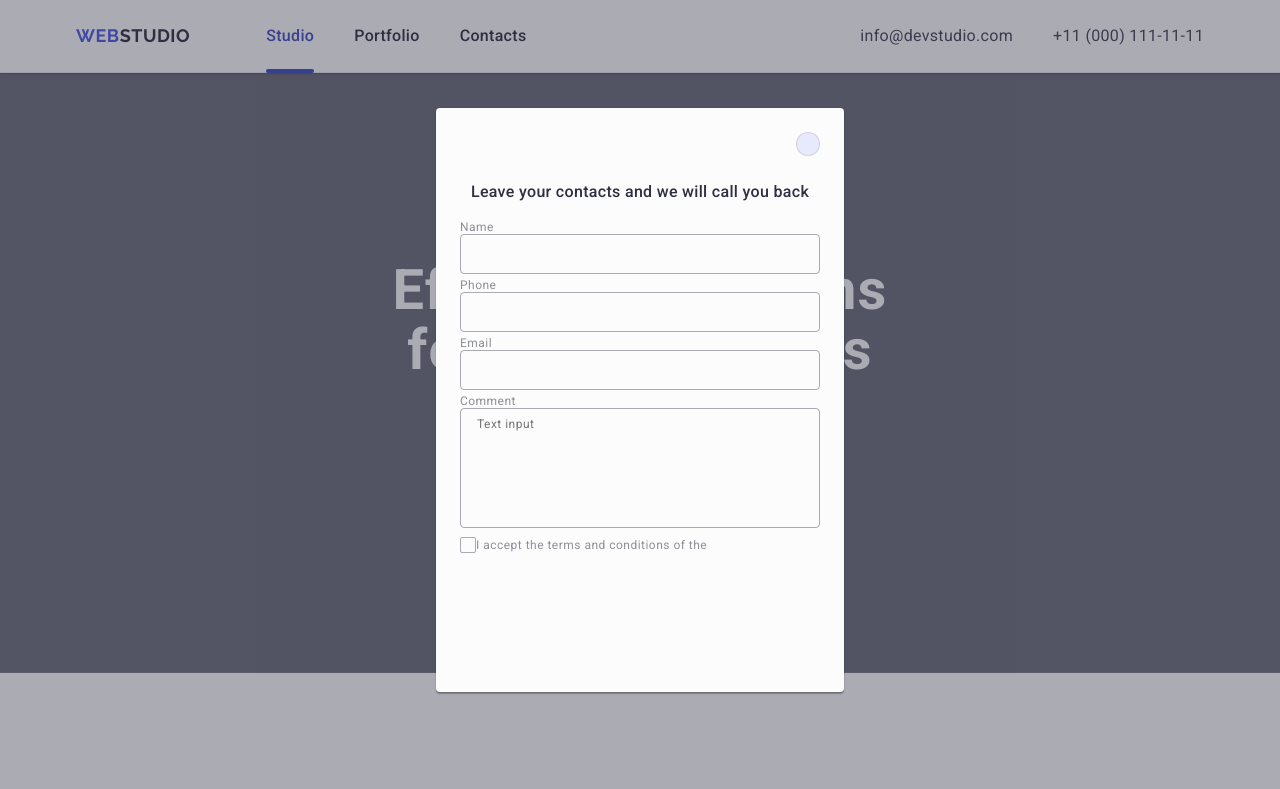
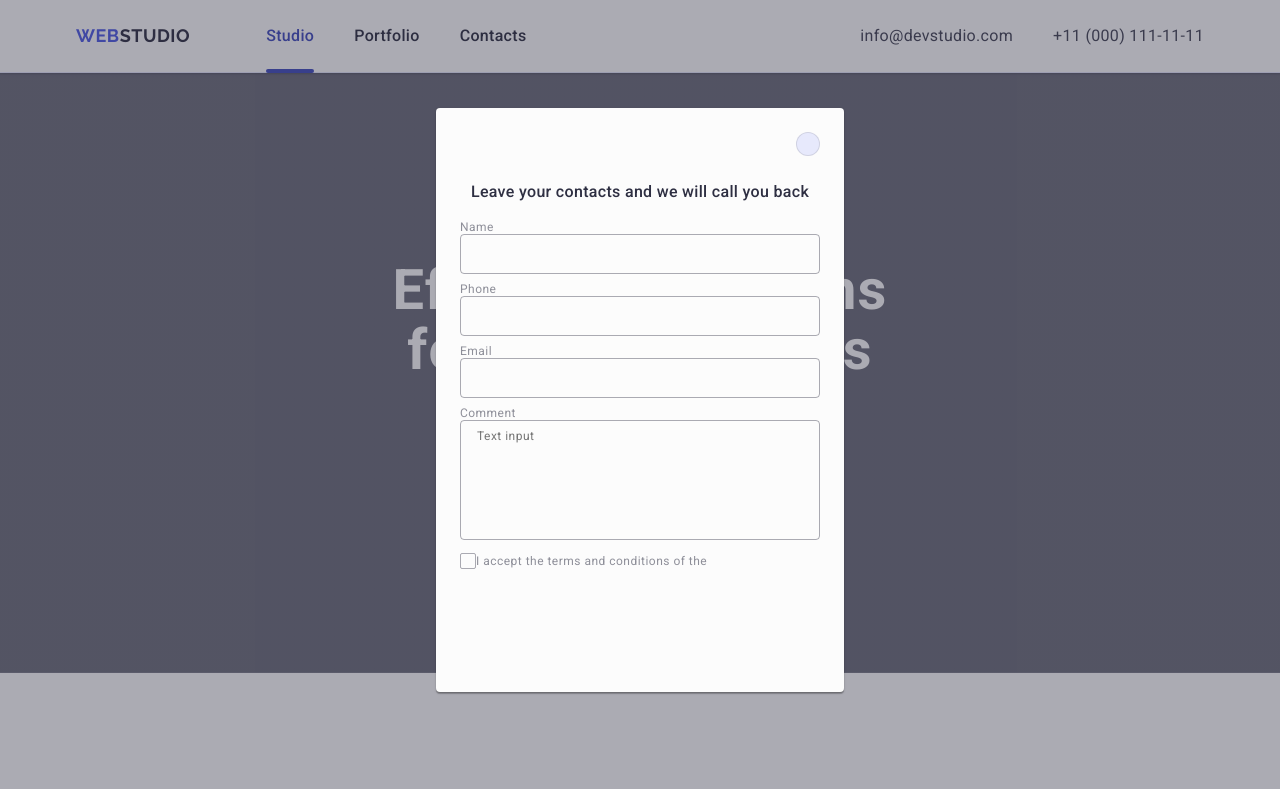
Before and after one commit to Kravetsin/goit-markup-hw-05, a plain HTML site: page index.html in a window 1280 px wide. Shown: the top 789 px of the page. Drawn offline with nearby package versions, Linux system fonts and the light colour scheme.

Commit message:
div changes

```diff
--- a/css/styles.css
+++ b/css/styles.css
@@ -539,6 +539,10 @@ img {
 }
 
 /* *Modal form */
+.box-label-modal{
+  margin-bottom: 8px;
+}
+
 .title-modal {
   font-size: 16px;
   font-weight: 500;
@@ -547,10 +551,6 @@ img {
   letter-spacing: 0.02em;
   color: #2e2f42;
   margin-bottom: 16px;
-}
-
-.box-form-modal {
-  margin-bottom: 8px;
 }
 
 .label-modal {
--- a/index.html
+++ b/index.html
@@ -518,7 +518,6 @@
           Leave your contacts and we will call you back
         </p>
 
-        <div class="box-form-modal">
         <form class="form-modal">
           <div class="box-label-modal">
             <label class="label-modal" for="user-name"
@@ -578,15 +577,12 @@
             <label class="label-accept-privacy" for="user-privacy"
               ><span class="span-icon-checkbox"
                 ><svg class="icon-accept" width="10" height="8">
-                    <use
-                      href="./images/icons.svg#icon-accept"
-                    ></use></svg></span
+                  <use href="./images/icons.svg#icon-accept"></use></svg></span
               >I accept the terms and conditions of the</label
             >
           </div>
         </form>
       </div>
     </div>
-    </div>
   </body>
 </html>
```
Lines whose indentation alone changed are shown as unchanged.
